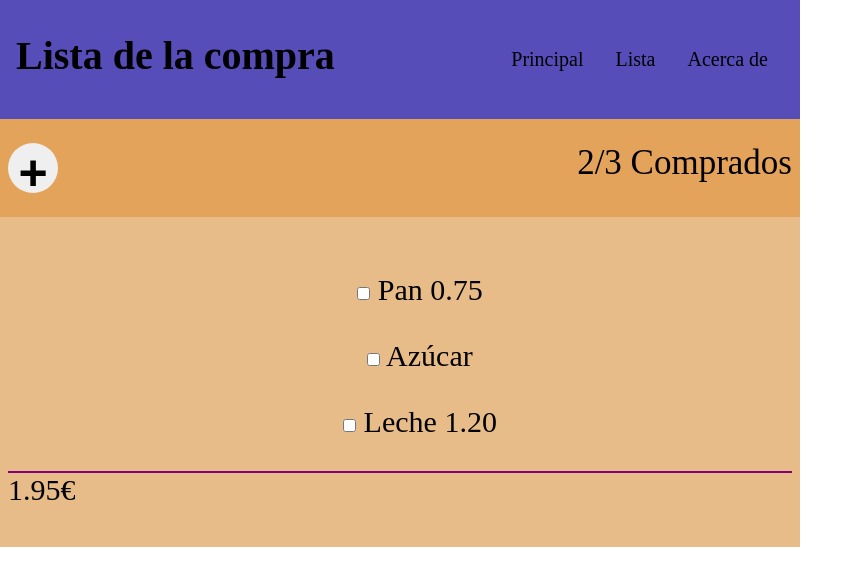
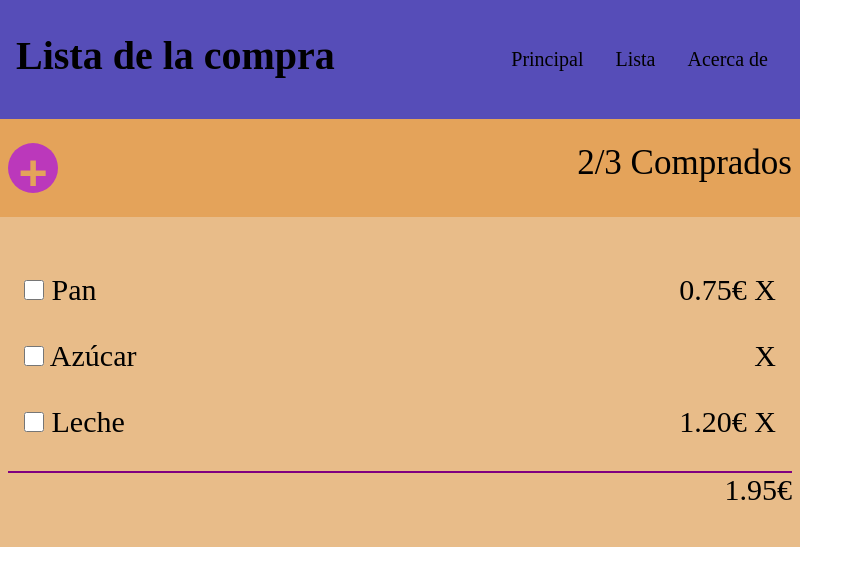
Before and after one commit to CaRuaLeS/202301-W1CH3-carlos-ruiz, a website: page index.html in a window 1280 px wide. Shown: the whole page, without its empty margins (0-863 px from the left). Drawn offline with Linux system fonts and the light colour scheme.

Commit message:
Modified css and html, first page done

```diff
--- a/css/style.css
+++ b/css/style.css
@@ -20,6 +20,7 @@ header ul {
 }
 ul {
   list-style-type: none;
+  padding: 0%;
 }
 
 li {
@@ -35,6 +36,8 @@ button {
   height: 50px;
   width: 50px;
   font-weight: bolder;
+  background-color: rgb(187, 56, 187);
+  color: rgb(228, 163, 90);
 }
 
 footer {
@@ -59,11 +62,24 @@ footer {
   flex-direction: column;
   background-color: rgb(232, 188, 137);
 }
+
+.list ul li {
+  display: flex;
+  flex-direction: row;
+  width: 100%;
+  justify-content: space-between;
+}
+.list input[type="checkbox"] {
+  width: 20px;
+  height: 20px;
+}
+
 .line {
   padding: 1% 0%;
   border-bottom: 2px solid purple;
   display: block;
 }
 .total {
-  align-content: flex-end;
+  display: flex;
+  justify-content: flex-end;
 }
--- a/index.html
+++ b/index.html
@@ -24,13 +24,13 @@
 
     <ul>
       <li>
-        <input type="checkbox" id="pan" name="pan"> Pan <span>0.75</span>
+        <span><input type="checkbox" name="pan"> Pan </span><span>0.75€ X</span>
       </li>
       <li>
-        <input type="checkbox" id="pan" name="pan"> Azúcar <span></span>
+        <span><input type="checkbox" name="pan"> Azúcar</span> <span>X</span>
       </li>
       <li>
-        <input type="checkbox" id="pan" name="pan"> Leche <span>1.20</span>
+        <span><input type="checkbox" name="pan"> Leche</span><span>1.20€ X</span>
       </li>
     </ul>
     <span class="line"></span>
```
